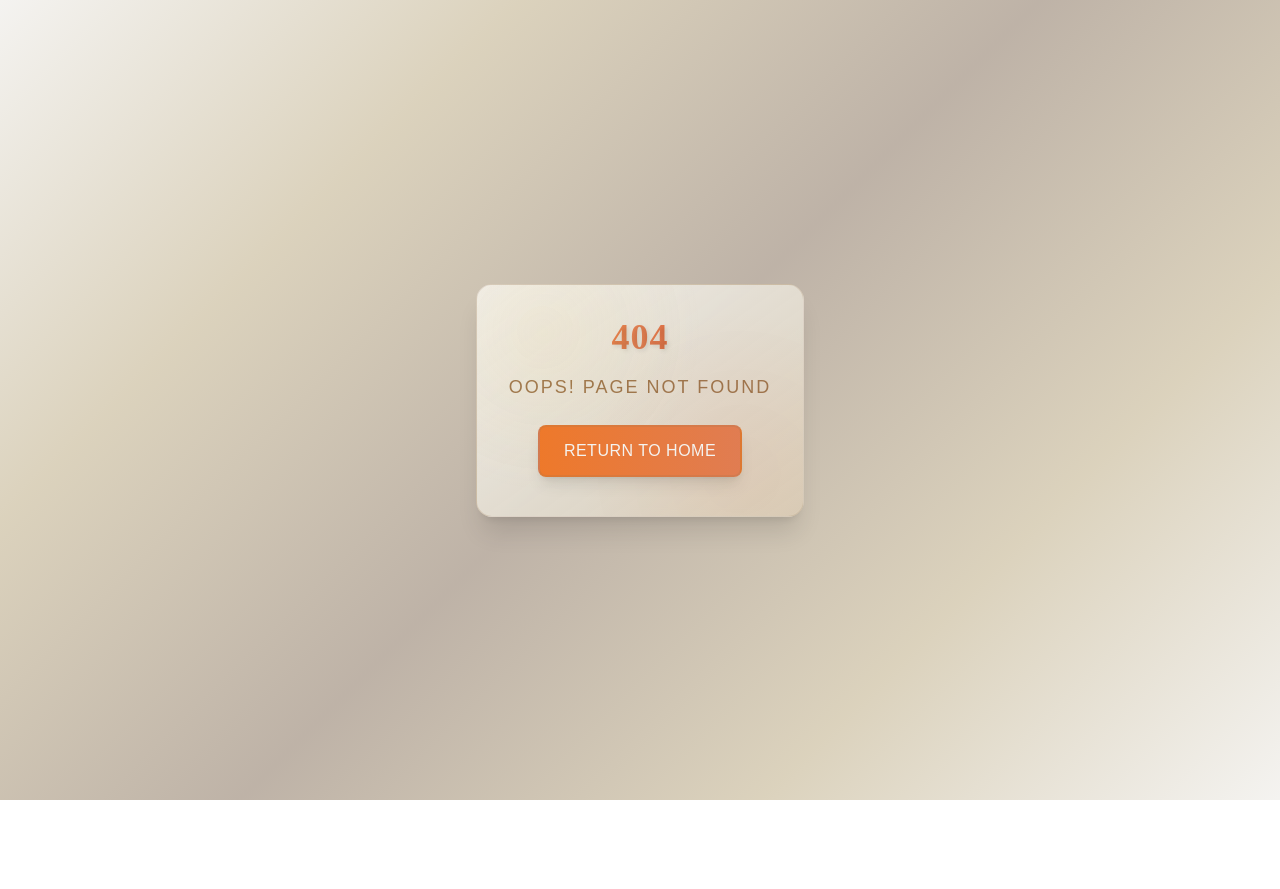
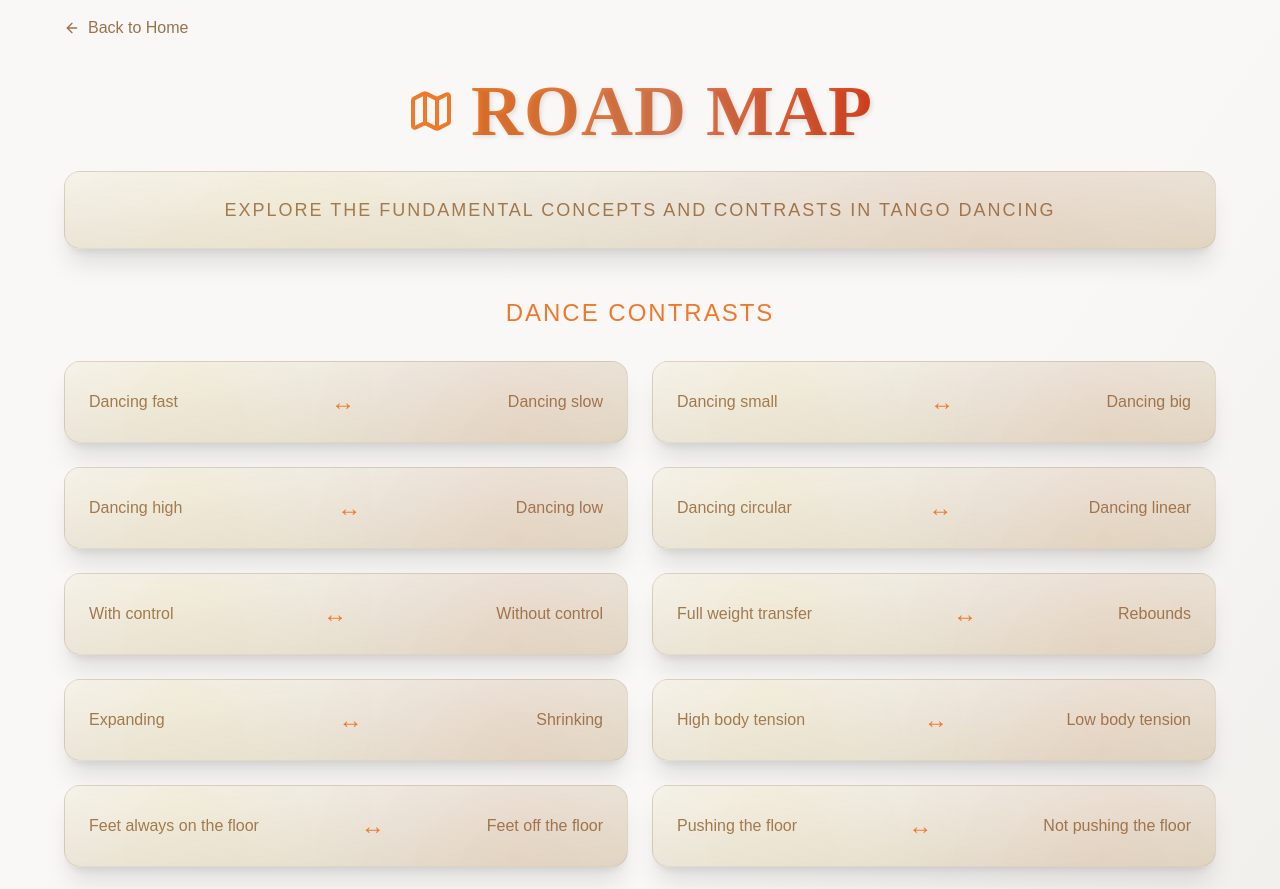
Before and after one commit to helia94/learn-tango-rhythms, a React (Vite) app: page /roadmap in a window 1280 px wide. Before the commit this address had no page. Shown: the top 889 px of the page. Before the commit the page ends 800 px from the top, so only its background shows below. Built offline with nearby package versions, Linux system fonts and the light colour scheme.

Commit message:
feat: Add Road Map page
Added a new Road Map page with various tango dance concepts.

```diff
--- a/src/App.tsx
+++ b/src/App.tsx
@@ -10,6 +10,7 @@ import Home from "./pages/Home";
 import Index from "./pages/Index";
 import Quiz from "./pages/Quiz";
 import Leaderboard from "./pages/Leaderboard";
+import RoadMap from "./pages/RoadMap";
 import NotFound from "./pages/NotFound";
 import RhythmLabLayout from "./components/layouts/RhythmLabLayout";
 
@@ -35,6 +36,9 @@ const App = () => {
               {/* Home page */}
               <Route path="/" element={<Home />} />
 
+              {/* Road Map page */}
+              <Route path="/roadmap" element={<RoadMap />} />
+
               {/* Rhythm Lab sub-routes */}
               <Route path="/rhythmlab" element={<RhythmLabLayout />}>
                 <Route index element={<Index />} />
--- a/src/pages/Home.tsx
+++ b/src/pages/Home.tsx
@@ -26,6 +26,13 @@ const Home = () => {
             </p>
 
             <div className="flex flex-col sm:flex-row gap-6 justify-center">
+              <Link
+                to="/roadmap"
+                className="boho-button text-lg px-8 py-4 inline-block"
+              >
+                Road Map
+              </Link>
+
               <Link
                 to="/rhythmlab"
                 className="boho-button text-lg px-8 py-4 inline-block"
--- /dev/null
+++ b/src/pages/RoadMap.tsx
@@ -0,0 +1,145 @@
+
+import React from 'react';
+import { Link } from 'react-router-dom';
+import { ArrowLeft, Map } from 'lucide-react';
+import { useTranslation } from '@/hooks/useTranslation';
+
+const RoadMap = () => {
+  const { t } = useTranslation();
+
+  const danceConceptPairs = [
+    { left: "Dancing fast", right: "Dancing slow" },
+    { left: "Dancing small", right: "Dancing big" },
+    { left: "Dancing high", right: "Dancing low" },
+    { left: "Dancing circular", right: "Dancing linear" },
+    { left: "With control", right: "Without control" },
+    { left: "Full weight transfer", right: "Rebounds" },
+    { left: "Expanding", right: "Shrinking" },
+    { left: "High body tension", right: "Low body tension" },
+    { left: "Feet always on the floor", right: "Feet off the floor" },
+    { left: "Pushing the floor", right: "Not pushing the floor" },
+    { left: "Leading every step", right: "Not leading every step" },
+    { left: "Same steps", right: "Different steps" },
+    { left: "Few steps", right: "Many steps" },
+    { left: "Dancing rhythm", right: "Dancing melody" },
+    { left: "Facing partner", right: "Turning away" },
+    { left: "Accelerating", right: "Decelerating" }
+  ];
+
+  const singleConcepts = [
+    "Dancing rubato",
+    "Marcato in 2 vs in 4",
+    "The normal syncopa",
+    "The double syncopa",
+    "The drag syncopa",
+    "Dance 4-1",
+    "Dance triplets",
+    "Dance like a jellyfish",
+    "Dance like water",
+    "Dance like sculptures",
+    "Dance the accents"
+  ];
+
+  return (
+    <div className="min-h-screen bg-gradient-to-br from-background via-background to-muted p-4 pixelated">
+      <div className="max-w-6xl mx-auto">
+        {/* Navigation */}
+        <div className="mb-8">
+          <Link
+            to="/"
+            className="inline-flex items-center gap-2 text-warm-brown hover:text-burnt-orange transition-colors"
+          >
+            <ArrowLeft className="w-4 h-4" />
+            Back to Home
+          </Link>
+        </div>
+
+        {/* Header */}
+        <div className="text-center mb-12">
+          <div className="flex items-center justify-center gap-4 mb-6">
+            <Map className="w-12 h-12 text-burnt-orange" />
+            <h1 className="boho-title text-5xl md:text-7xl font-display">
+              ROAD MAP
+            </h1>
+          </div>
+
+          <div className="boho-panel p-6">
+            <p className="boho-subtitle text-lg text-warm-brown">
+              Explore the fundamental concepts and contrasts in tango dancing
+            </p>
+          </div>
+        </div>
+
+        {/* Dance Concept Pairs */}
+        <div className="mb-12">
+          <h2 className="boho-subtitle text-2xl text-center mb-8 text-burnt-orange">
+            Dance Contrasts
+          </h2>
+
+          <div className="grid md:grid-cols-2 gap-6">
+            {danceConceptPairs.map((pair, index) => (
+              <div key={index} className="boho-panel p-6">
+                <div className="flex items-center justify-between">
+                  <div className="text-warm-brown font-medium">
+                    {pair.left}
+                  </div>
+                  <div className="text-2xl text-burnt-orange mx-4">
+                    ↔
+                  </div>
+                  <div className="text-warm-brown font-medium">
+                    {pair.right}
+                  </div>
+                </div>
+              </div>
+            ))}
+          </div>
+        </div>
+
+        {/* Single Concepts */}
+        <div className="mb-12">
+          <h2 className="boho-subtitle text-2xl text-center mb-8 text-burnt-orange">
+            Advanced Concepts
+          </h2>
+
+          <div className="grid md:grid-cols-3 gap-4">
+            {singleConcepts.map((concept, index) => (
+              <div key={index} className="boho-panel p-4 text-center">
+                <div className="text-warm-brown font-medium">
+                  {concept}
+                </div>
+              </div>
+            ))}
+          </div>
+        </div>
+
+        {/* Call to Action */}
+        <div className="text-center">
+          <div className="boho-panel p-8">
+            <h3 className="boho-subtitle text-xl mb-4 text-burnt-orange">
+              Ready to Practice?
+            </h3>
+            <p className="text-warm-brown mb-6">
+              Explore these concepts through rhythm and movement
+            </p>
+            <div className="flex flex-col sm:flex-row gap-4 justify-center">
+              <Link
+                to="/rhythmlab"
+                className="boho-button text-lg px-8 py-4 inline-block"
+              >
+                Rhythm Lab
+              </Link>
+              <Link
+                to="/rhythmlab/quiz"
+                className="boho-button text-lg px-8 py-4 inline-block"
+              >
+                Take Quiz
+              </Link>
+            </div>
+          </div>
+        </div>
+      </div>
+    </div>
+  );
+};
+
+export default RoadMap;
```
